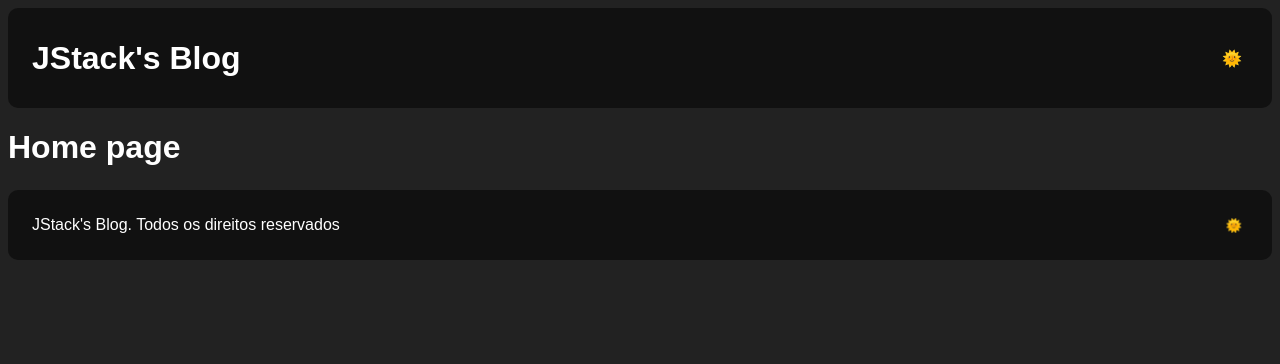
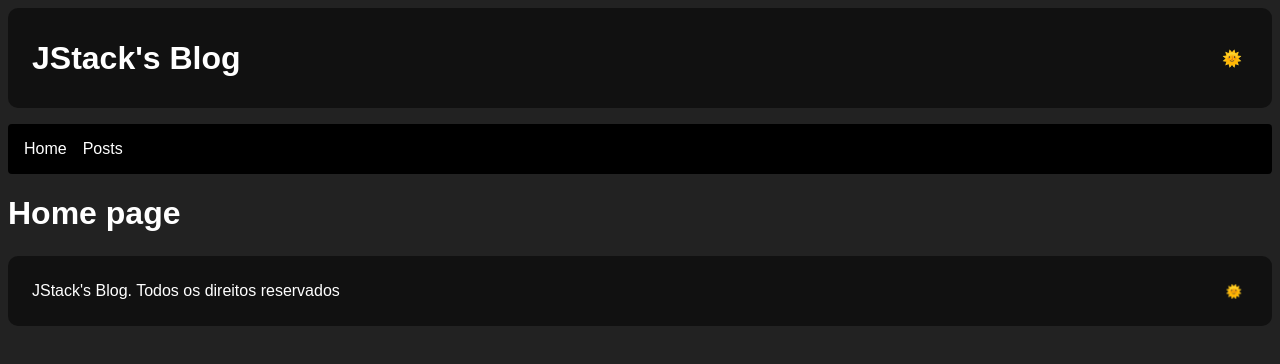
Before and after one commit to Atanazio01/react-fundamentos, a React app: page / in a window 1280 px wide. Shown: the top 364 px of the page. Built offline with nearby package versions, Linux system fonts and the light colour scheme.

Commit message:
Using prop exact and Link component with Router

```diff
--- a/src/Routes.js
+++ b/src/Routes.js
@@ -1,14 +1,14 @@
 import React from 'react';
-import { Route, BrowserRouter } from 'react-router-dom';
+import { Route } from 'react-router-dom';
 
 import Home from './pages/Home';
 import Posts from './pages/Posts'
 
 export default function Routes() {
   return (
-    <BrowserRouter>
-      <Route path="/" component={Home} />
+    <>
+      <Route exact path="/" component={Home} />
       <Route path="/posts" component={Posts} />
-    </BrowserRouter>
+    </>
   );
 }
--- a/src/components/Layout/index.js
+++ b/src/components/Layout/index.js
@@ -1,15 +1,22 @@
 import React from 'react';
+import { BrowserRouter, Link } from 'react-router-dom';
 
 import Header from '../Header';
 import Footer from '../Footer';
+
 import Routes from '../../Routes';
+import { Nav } from './styles';
 
 export default function Layout() {
   return (
-    <>
+    <BrowserRouter>
       <Header />
+      <Nav>
+        <Link to="/">Home</Link>
+        <Link to="/posts">Posts</Link>
+      </Nav>
       <Routes />
       <Footer />
-    </>
+    </BrowserRouter>
   );
 }
--- /dev/null
+++ b/src/components/Layout/styles.js
@@ -0,0 +1,18 @@
+import styled from 'styled-components';
+
+export const Nav = styled.nav`
+  background: #000;
+  margin-top: ${({theme}) => theme.spacing.medium};
+  padding: ${({theme}) => theme.spacing.medium};
+  border-radius: 4px;
+
+  a {
+    color: #fff;
+    text-decoration: none;
+    display: inline-block;
+
+    & + a {
+      margin-left: ${({theme}) => theme.spacing.medium};
+    }
+  }
+`;
```
